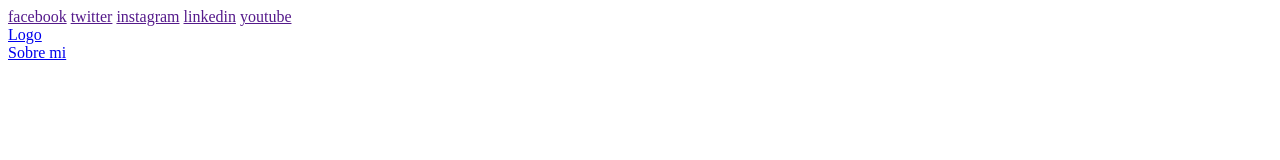
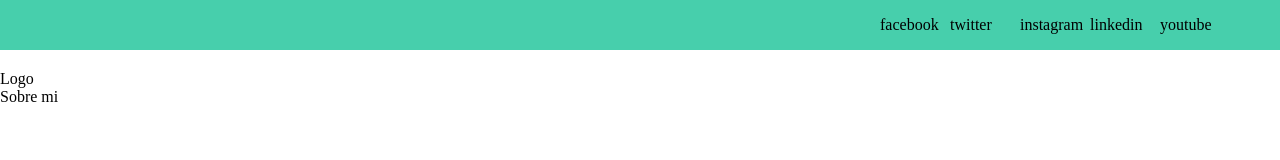
Before and after one commit to TomasAusinoPalau/blog, a plain HTML site: page index.html in a window 1280 px wide. Drawn offline with Linux system fonts and the light colour scheme.

Commit message:
1era parte del header en css

```diff
--- a/css/main.css
+++ b/css/main.css
@@ -0,0 +1,42 @@
+body {
+  margin: 0;
+  padding: 0;
+  position: fixed;
+  top: 0;
+  bottom: 0;
+  left: 0;
+  rigth: 0;
+
+}
+
+
+a {
+  text-decoration: none;
+  display: inline;
+  color: black;
+  width: 100%;
+
+}
+header {
+  width: 100vh;
+  height: 140px;
+  display: grid;
+  grid-template-rows: 1fr 1fr;
+}
+.header-icons-container {
+  width: 100vw;
+  height: 50px;
+  display: grid;
+  background-color: #47cfac;
+w
+}
+.header-icons-container .icons {
+  width: 350px;
+  height: auto;
+  display: flex;
+  justify-items: flex-end;
+  align-items: center;
+  justify-content: space-between;
+  justify-self: end;
+  margin-right: 50px;
+}
--- a/index.html
+++ b/index.html
@@ -4,13 +4,13 @@
 <head>
   <meta charset="utf-8">
   <title>Blog</title>
-  <link rel="stylesheet" href="/css/style.css">
+  <link rel="stylesheet" href="css/main.css">
 </head>
 
 <body>
   <header>
-    <section class="icon">
-       <div class="">
+    <section class="header-icons-container">
+       <div class="icons">
          <a href="">facebook</a>
          <a href="">twitter</a>
          <a href="">instagram</a>
@@ -19,9 +19,9 @@
        </div>
     </section>
     <nav>
-      <section>
+      <section class="nav-logo-container">
         <a href="/">Logo</a>
-      </section>
+      </sectionclass="profile-link">
       <section>
         <a href="perfil.html">Sobre mi</a>
       </section>
```
